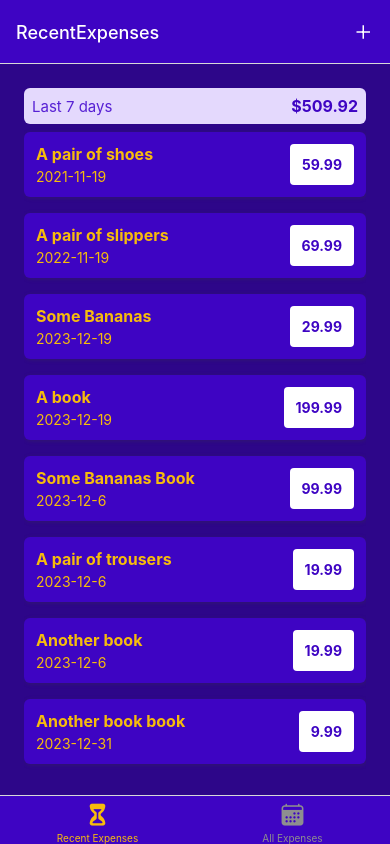
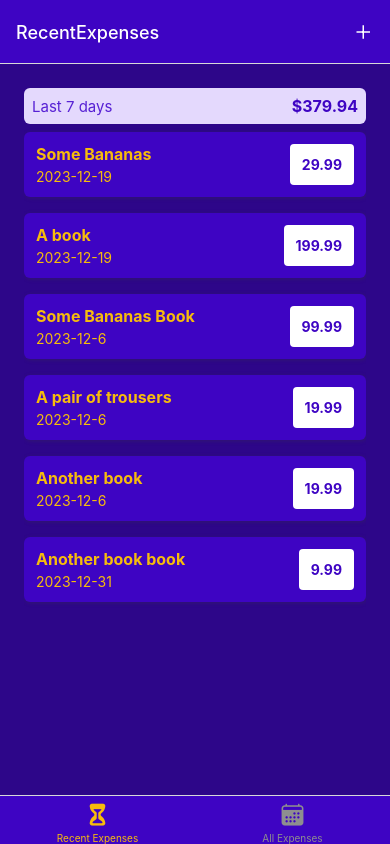
Before and after one commit to Pranavsudha/ExpenseTrackerApp, a React Native app: screen /RecentExpenses in a window 390 px wide. Built offline with nearby package versions, Linux system fonts and the light colour scheme.

Commit message:
changes made

```diff
--- a/App.tsx
+++ b/App.tsx
@@ -11,6 +11,7 @@ import { GlobalStyles } from './constants/styles';
 import Iconbutton from './app/src/ui/Iconbutton';
 import RecentExpenses from './app/src/screens/RecentExpenses';
 import ManageExpenses from './app/src/screens/ManageExpenses';
+import ExpensesContextProvider from './app/store/expenses-context';
 
 
 const Stack = createNativeStackNavigator();
@@ -69,6 +70,7 @@ export default function App() {
   return (
     <>
       <StatusBar style='auto'/>
+      <ExpensesContextProvider>
       <NavigationContainer>
         <Stack.Navigator
         screenOptions={{
@@ -96,6 +98,8 @@ export default function App() {
           />
         </Stack.Navigator>
       </NavigationContainer>
+      </ExpensesContextProvider>
+
     </>
   );
 }
--- a/app/src/components/ExpensesItem.tsx
+++ b/app/src/components/ExpensesItem.tsx
@@ -13,6 +13,7 @@ function ExpensesItem({ id,description, amount, date }) {
     navigation.navigate('ManageExpenses',{
       expenseID:id})
   }
+
   return (
     <Pressable onPress={expensePressHandler}>
       <View style={styles.expenseItem}>
--- a/app/src/components/ExpensesOutput.tsx
+++ b/app/src/components/ExpensesOutput.tsx
@@ -8,8 +8,8 @@ import { GlobalStyles } from '../../../constants/styles'
 function ExpensesOutput({expenses,expensesPeriod}){
   return (
     <View style={styles.container}>
-     <ExpensesSummary expenses={DUMMY_EXPENSES} periodName={expensesPeriod}/>
-     <ExpensesList expenses={DUMMY_EXPENSES} />
+     <ExpensesSummary expenses={expenses} periodName={expensesPeriod}/>
+     <ExpensesList expenses={expenses} />
     </View>
   )
 }
--- a/app/src/components/ExpensesSummary.tsx
+++ b/app/src/components/ExpensesSummary.tsx
@@ -3,13 +3,13 @@ import React from 'react'
 import { GlobalStyles } from '../../../constants/styles';
 
 function ExpensesSummary({expenses,periodName}){
-    const expenseSum = expenses.reduce((sum,expense)=>{
+    const expenseSum = expenses?.reduce((sum,expense)=>{
         return sum + expense.amount
     },0); //jS method that allows to combine multiple values from array
   return (
     <View style={styles.container}>
      <Text style={styles.period}>{periodName}</Text>
-     <Text style={styles.sum}>${expenseSum.toFixed(2)}</Text>
+     <Text style={styles.sum}>${expenseSum?.toFixed(2)}</Text>
     </View>
   )
 }
--- a/app/src/screens/AllExpenses.tsx
+++ b/app/src/screens/AllExpenses.tsx
@@ -1,10 +1,13 @@
 import { StyleSheet, Text, View } from 'react-native'
-import React from 'react'
+import React, { useContext } from 'react'
 import ExpensesOutput from '../components/ExpensesOutput'
+import { ExpensesContext } from '../../store/expenses-context'
 
 function AllExpenses(){
+  const expenseCtx = useContext(ExpensesContext)
+  console.log(expenseCtx)
   return (
-    <ExpensesOutput expensesPeriod='Total'/>
+    <ExpensesOutput expenses={expenseCtx.expenses} expensesPeriod='Total'/>
   )
 }
 
--- a/app/src/screens/ManageExpenses.tsx
+++ b/app/src/screens/ManageExpenses.tsx
@@ -3,11 +3,12 @@ import React,{useLayoutEffect} from 'react'
 import {useNavigation} from "@react-navigation/native"
 import { GlobalStyles } from '../../../constants/styles'
 import IconButton from '../ui/Iconbutton'
+import Button from '../ui/Button'
 
 function ManageExpenses({route}){
   const navigation = useNavigation()
   const editedExpenseID = route.params?.expenseID
-  const isEditing = !!editedExpenseID;
+  const isEditing = !!editedExpenseID;  //In simpler terms, this expression is used to ensure that the variable isEditing is always a boolean value. If editedExpenseID is truthy, isEditing will be true; if editedExpenseID is falsy, isEditing will be false.
   console.log(editedExpenseID)
 
 useLayoutEffect(() => {
@@ -16,13 +17,24 @@ useLayoutEffect(() => {
   });
 }, [navigation, isEditing]);
 
-function deleteExpenseHandler(){
-
+function deleteExpenseHandler () {
+  navigation.goBack();
 }
 
 
+function cancelHandler () {
+navigation.goBack();
+}
+
+function confirmHandler () {
+  navigation.goBack();
+}
 return (
   <View style={styles.container}>
+    <View style={styles.buttons}>
+      <Button style={styles.button} mode='flat' onPress={cancelHandler}>Cancel</Button>
+      <Button style={styles.button} mode='flat' onPress={confirmHandler}>{isEditing ? 'Update' : 'Add'}</Button>
+    </View>
     {isEditing && (
       <View style={styles.deleteContainer}>
         <IconButton
@@ -44,7 +56,12 @@ const styles = StyleSheet.create({
   container:{
     flex:1,
     padding:24,
-    backgroundColor:GlobalStyles.colors.primary500
+    backgroundColor:GlobalStyles.colors.primary700
+  },
+  buttons:{
+    flexDirection:'row',
+    justifyContent:"center",
+    alignItems:"center",
   },
   deleteContainer:{
     marginTop:16,
@@ -52,5 +69,9 @@ const styles = StyleSheet.create({
     borderTopWidth:2,
     borderTopColor:GlobalStyles.colors.primary200,
     alignItems:"center"
+  },
+  button:{
+    minWidth:120,
+    marginHorizontal:5
   }
 })
--- a/app/src/screens/RecentExpenses.tsx
+++ b/app/src/screens/RecentExpenses.tsx
@@ -1,14 +1,23 @@
-import { StyleSheet, Text, View } from 'react-native'
-import React from 'react'
-import ExpensesOutput from '../components/ExpensesOutput'
+import { StyleSheet, Text, View } from 'react-native';
+import React, { useContext } from 'react';
+import ExpensesOutput from '../components/ExpensesOutput';
+import { ExpensesContext } from '../../store/expenses-context';
+import { getDateMinusDays } from '../../utils/date';
 
-function
-RecentExpenses(){
-  return (
-   <ExpensesOutput expensesPeriod={"Last 7 days"} expenses={undefined}/>
-  )
+function RecentExpenses() {
+  const expensesCtx = useContext(ExpensesContext);
+  console.log(expensesCtx);
+
+  const recentExpenses = expensesCtx.expenses.filter((expense) => {
+    const today = new Date();
+    const date7DaysAgo = getDateMinusDays(today, 7);
+
+    return expense.date > date7DaysAgo;
+  });
+
+  return <ExpensesOutput expenses={recentExpenses} expensesPeriod={'Last 7 days'} />;
 }
 
-export default RecentExpenses
+export default RecentExpenses;
 
-const styles = StyleSheet.create({})
+const styles = StyleSheet.create({});
--- a/app/src/ui/Button.js
+++ b/app/src/ui/Button.js
@@ -1,11 +1,11 @@
-import { StyleSheet, Text, View } from 'react-native'
+import { StyleSheet, Text, View,Pressable } from 'react-native'
 import React from 'react'
 import { GlobalStyles } from '../../../constants/styles'
 
-function Button({children,onPress,mode,style}){
+function Button ({children,onPress,mode,style}){
   return (
     <View style={style}>
-      <Pressable onPress={onPress}>
+      <Pressable onPress={onPress} style={({pressed})=> pressed && styles.pressed }>
         <View style={[styles.button,mode === 'flat' && styles.flat]}>
             <Text style={[styles.buttonText,mode === 'flat' && styles.flatText]}>{children}</Text>
         </View>
@@ -21,7 +21,6 @@ const styles = StyleSheet.create({
         borderRadius:4,
         padding:8,
         backgroundColor:GlobalStyles.colors.primary500,
-
     },
     flat:{
         backgroundColor:"transparent"
@@ -35,7 +34,7 @@ const styles = StyleSheet.create({
     },
     pressed:{
         opacity:0.75,
-        backgroundColor:GlobalStyles.colors.primary100,
+        backgroundColor:GlobalStyles.colors.primary200,
         borderRadius:4
     }
 })
--- /dev/null
+++ b/app/store/expenses-context.js
@@ -0,0 +1,111 @@
+import React, { createContext, useReducer } from 'react';
+
+const DUMMY_EXPENSES =[
+    {
+        id:'e1',
+        description:'A pair of shoes',
+        amount:59.99,
+        date:new Date('2021-11-19')
+    },
+    {
+        id:'e2',
+        description:'A pair of slippers',
+        amount:69.99,
+        date:new Date('2022-11-19')
+    },
+    {
+        id:'e3',
+        description:'Some Bananas',
+        amount:29.99,
+        date:new Date('2023-12-19')
+    },
+    {
+        id:'e4',
+        description:'A book',
+        amount:199.99,
+        date:new Date('2023-12-19')
+    },
+    {
+        id:'e5',
+        description:'Some Bananas Book',
+        amount:99.99,
+        date:new Date('2023-12-06')
+    },
+    {
+        id:'e6',
+        description:'A pair of trousers',
+        amount:19.99,
+        date:new Date('2023-12-06')
+    },
+    {
+        id:'e7',
+        description:'Another book',
+        amount:19.99,
+        date:new Date('2023-12-06')
+    },
+    {
+        id:'e8',
+        description:'Another book book',
+        amount:9.99,
+        date:new Date('2023-12-31')
+    }
+]
+
+export const ExpensesContext = createContext({
+  expenses: [],
+  addExpense: ({ description, amount, date }) => {},
+  deleteExpense: (id) => {},
+  updateExpense: (id, { description, amount, date }) => {},
+});
+
+function expensesReducer(state, action) {
+  switch (action.type) {
+    case 'ADD':
+      const id = new Date().toString() + Math.random().toString();
+      return [{ ...action.payload, id: id }, ...state];
+    case 'UPDATE': // Fixed the action type
+      const updateableExpenseIndex = state.findIndex(
+        (expense) => expense.id === action.payload.id
+      );
+      const updateableExpense = state[updateableExpenseIndex];
+      const updatedItem = { ...updateableExpense, ...action.payload.data };
+      const updatedExpense = [...state];
+      updatedExpense[updateableExpenseIndex] = updatedItem;
+      return updatedExpense;
+    case 'DELETE':
+      return state.filter((expense) => expense.id !== action.payload);
+    default:
+      return state;
+  }
+}
+
+function ExpensesContextProvider({ children }) {
+  const [expensesState, dispatch] = useReducer(expensesReducer, DUMMY_EXPENSES);
+
+  function addExpense(expenseData) {
+    dispatch({ type: 'ADD', payload: expenseData });
+  }
+
+  function deleteExpense(id) {
+    dispatch({ type: 'DELETE', payload: id });
+  }
+
+  function updateExpense(id, expenseData) {
+    dispatch({ type: 'UPDATE', payload: { id: id, data: expenseData } });
+  }
+
+  const value = {
+    expenses: expensesState,
+    addExpense: addExpense,
+    deleteExpense: deleteExpense,
+    updateExpense: updateExpense,
+  };
+
+  return (
+    <ExpensesContext.Provider value={value}>
+      {children}
+    </ExpensesContext.Provider>
+  );
+}
+
+export default ExpensesContextProvider;
--- a/app/utils/date.js
+++ b/app/utils/date.js
@@ -1,3 +1,7 @@
 export function getFormattedDate(date){
     return `${date.getFullYear()}-${date.getMonth()+1}-${date.getDate()}`
 }
+
+export function getDateMinusDays(date,days) {
+    return new Date(date.getFullYear(), date.getMonth(),date.getDate() - days);
+}
```
